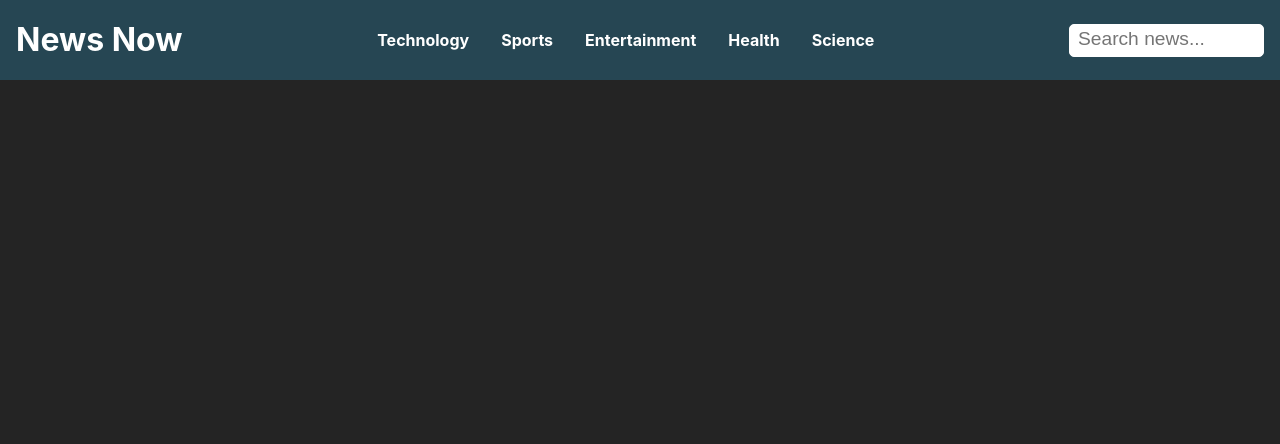
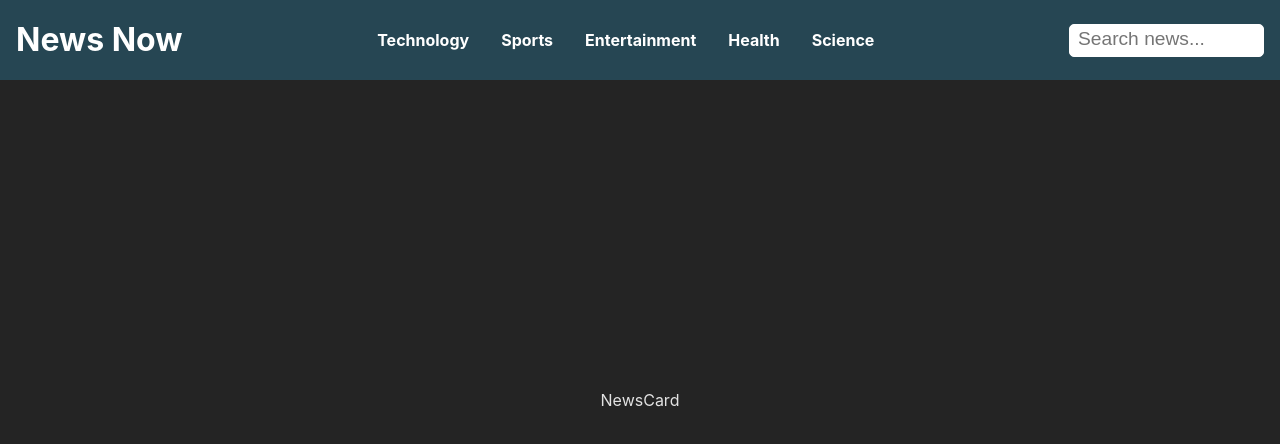
Before and after one commit to vnelai/News_Now, a React (Vite) app: page / in a window 1280 px wide. Shown: the top 444 px of the page. Built offline with nearby package versions, Linux system fonts and the light colour scheme.

Commit message:
Import NewsCard component to app.jsx to be able to view the changes on browser

```diff
--- a/src/App.jsx
+++ b/src/App.jsx
@@ -1,4 +1,5 @@
 import Header from './components/header/Header'
+import NewsCard from './components/newsCard/NewsCard'
 import './App.css'
 
 function App() {
@@ -7,6 +8,7 @@ function App() {
   return (
     <>
       <Header/>
+      <NewsCard/>
     </>
   )
 }
--- a/src/components/newsCard/NewsCard.jsx
+++ b/src/components/newsCard/NewsCard.jsx
@@ -0,0 +1,9 @@
+import React from 'react'
+
+function NewsCard() {
+  return (
+    <div>NewsCard</div>
+  )
+}
+
+export default NewsCard
```
